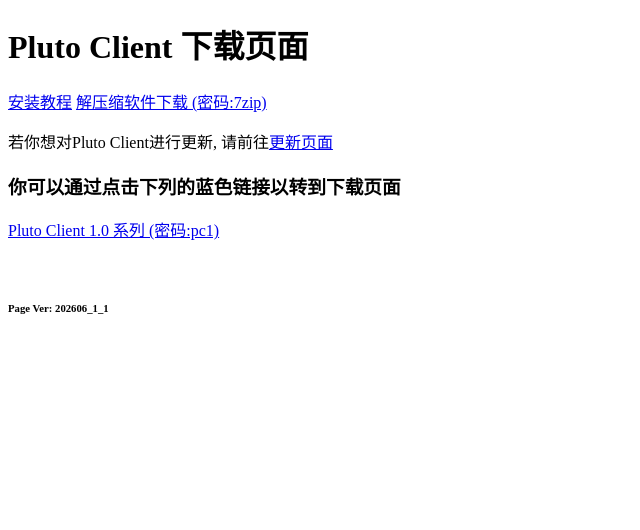
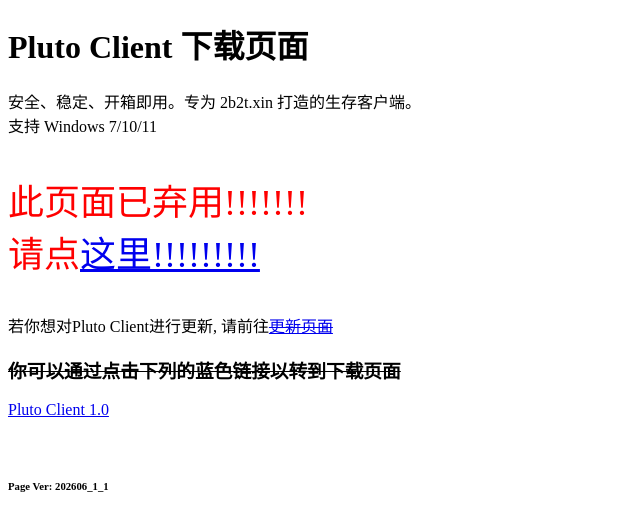
Before and after one commit to EJIAOFEN/plutoclient, a plain HTML site: page download/index.html in a window 1280 px wide. Shown: the whole page, without its empty margins (0-640 px from the left). Drawn offline with Linux system fonts and the light colour scheme.

Commit message:
Update index.html

```diff
--- a/download/index.html
+++ b/download/index.html
@@ -7,10 +7,11 @@
     <div>
         <base target="_blank">
         <h1>Pluto Client 下载页面</h1>
-        <a href="how-to-install.txt">安装教程</a> <a href="https://blutid.lanzouu.com/iowcL3rbuxhc">解压缩软件下载 (密码:7zip)</a>
-        <p>若你想对Pluto Client进行更新, 请前往<a href="../update">更新页面</a></p>
-        <h3>你可以通过点击下列的蓝色链接以转到下载页面</h3>
-        <a href="https://blutid.lanzouu.com/b00mqejwej">Pluto Client 1.0 系列 (密码:pc1)</a>
+		<p>安全、稳定、开箱即用。专为 2b2t.xin 打造的生存客户端。<br>支持 Windows 7/10/11</p>
+		<p style="color:#ff0000; font-size:36px;">此页面已弃用!!!!!!!<br>请点<a href="https:/plutoclient.xo.je">这里!!!!!!!!!</a></p>
+        <p>若你想对Pluto Client进行更新, 请前往<a href="https://plutoclient.xo.je"><s>更新页面</s></a></p>
+        <h3><s>你可以通过点击下列的蓝色链接以转到下载页面</s></h3>
+        <a href="https://plutoclient.xo.je">Pluto Client 1.0 </a>
     </div>
     <div>
         <h6><br><br><br>Page Ver: 202606_1_1</h6>
```
